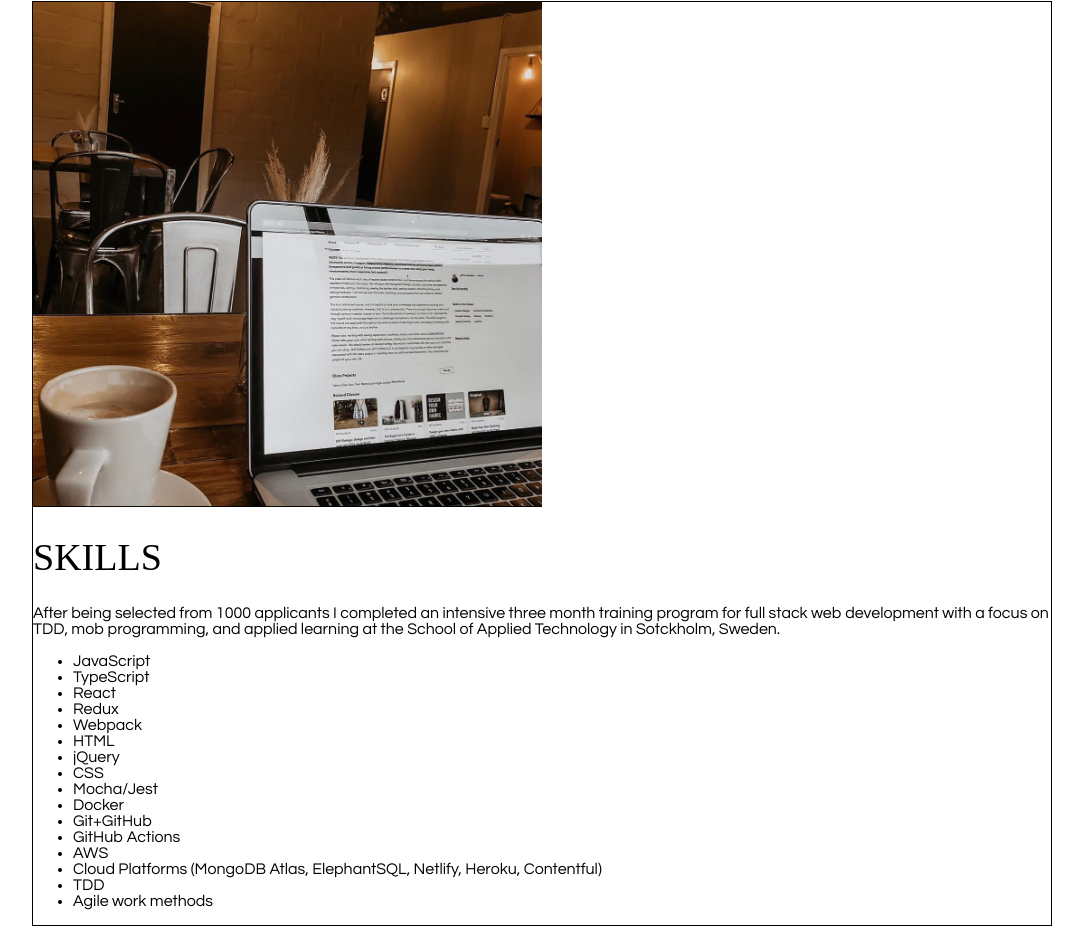
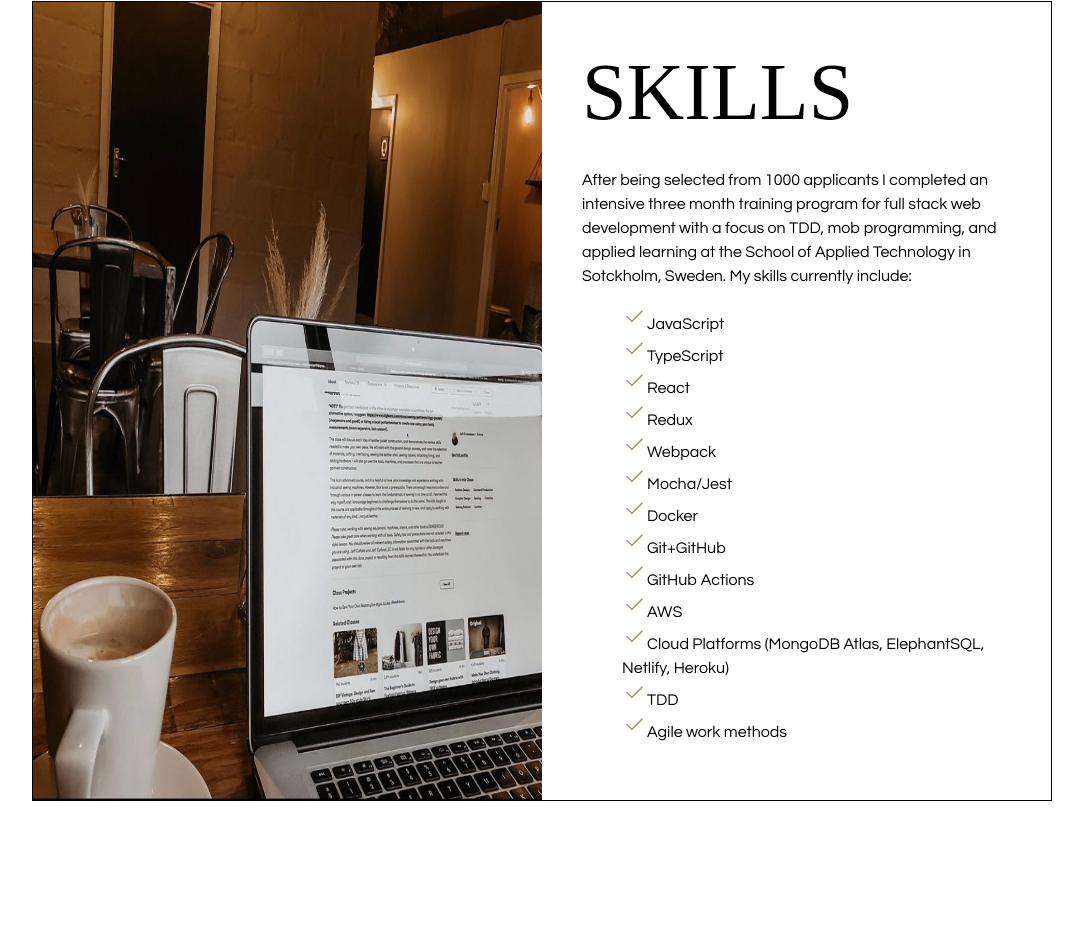
Before and after one commit to roelineburger/portfolio, a React (Create React App) app: page / in a window 1280 px wide. Shown: the part 2675-3627 px from the top of the page, without its empty margins (98-1181 px from the left). After the commit the page ends 3576 px from the top, so only its background shows below. Built offline with nearby package versions, Linux system fonts and the light colour scheme; a web font is replaced by a local one.

Commit message:
Skills section complete

```diff
--- a/src/Components/Portfolio/index.tsx
+++ b/src/Components/Portfolio/index.tsx
@@ -1,5 +1,5 @@
 import React from "react";
-
+import img from "./1.svg";
 import "./styles.css";
 
 const Portfolio = () => {
@@ -15,7 +15,7 @@ const Portfolio = () => {
         <article className="portfolio-card">
           <h1 className="holder"></h1>
           <p>RECIPE APP</p>
-          <button className="portfolio-card_btn">MORE</button>
+          <button className="portfolio-card_btn">MORE </button>
         </article>
         <article className="portfolio-card">
           <h1 className="holder"></h1>
--- a/src/Components/Portfolio/styles.css
+++ b/src/Components/Portfolio/styles.css
@@ -43,8 +43,7 @@
 
 .portfolio-card_btn:hover {
   transition: all 0.2s ease, visibility 0s;
-  background: black;
-  color: white;
+  background-color: rgba(189, 146, 97, 0.3);
 }
 
 .holder {
--- a/src/Components/Skills/index.tsx
+++ b/src/Components/Skills/index.tsx
@@ -2,41 +2,80 @@ import React from "react";
 import "./styles.css";
 
 import img from "./1.jpg";
+import img2 from "./2.svg";
 
 const Skills = () => {
   return (
     <div className="skills">
       <div className="skills-wrapper">
-        <img className="about-img" src={img} />
+        <img className="skills-img" src={img} />
+        <section className="skills-text">
           <h1 className="skills-title">SKILLS</h1>
 
           <p>
             After being selected from 1000 applicants I completed an intensive
             three month training program for full stack web development with a
             focus on TDD, mob programming, and applied learning at the School of
-          Applied Technology in Sotckholm, Sweden.
+            Applied Technology in Sotckholm, Sweden. My skills currently
+            include:
           </p>
+
           <ul>
-          <li>JavaScript</li>
-          <li>TypeScript</li>
-          <li>React</li>
-          <li>Redux</li>
-          <li>Webpack</li>
-          <li>HTML</li>
-          <li>jQuery</li>
-          <li>CSS</li>
-          <li>Mocha/Jest</li>
-          <li>Docker</li>
-          <li>Git+GitHub</li>
-          <li>GitHub Actions</li>
-          <li>AWS</li>
             <li>
-            Cloud Platforms (MongoDB Atlas, ElephantSQL, Netlify, Heroku,
-            Contentful)
+              <img className="skills-check" src={img2} />
+              JavaScript
             </li>
-          <li>TDD</li>
-          <li>Agile work methods</li>
+            <li>
+              <img className="skills-check" src={img2} />
+              TypeScript
+            </li>
+            <li>
+              <img className="skills-check" src={img2} />
+              React
+            </li>
+            <li>
+              <img className="skills-check" src={img2} />
+              Redux
+            </li>
+            <li>
+              <img className="skills-check" src={img2} />
+              Webpack
+            </li>
+
+            <li>
+              <img className="skills-check" src={img2} />
+              Mocha/Jest
+            </li>
+            <li>
+              <img className="skills-check" src={img2} />
+              Docker
+            </li>
+            <li>
+              <img className="skills-check" src={img2} />
+              Git+GitHub
+            </li>
+            <li>
+              <img className="skills-check" src={img2} />
+              GitHub Actions
+            </li>
+            <li>
+              <img className="skills-check" src={img2} />
+              AWS
+            </li>
+            <li>
+              <img className="skills-check" src={img2} />
+              Cloud Platforms (MongoDB Atlas, ElephantSQL, Netlify, Heroku)
+            </li>
+            <li>
+              <img className="skills-check" src={img2} />
+              TDD
+            </li>
+            <li>
+              <img className="skills-check" src={img2} />
+              Agile work methods
+            </li>
           </ul>
+        </section>
       </div>
     </div>
   );
--- a/src/Components/Skills/styles.css
+++ b/src/Components/Skills/styles.css
@@ -5,14 +5,31 @@
 }
 
 .skills-wrapper {
+  display: flex;
+  border: solid 1px black;
   width: 1018px;
-  border: solid 1px black;
-  flex-wrap: wrap;
 }
 
 .skills-title {
   font-family: "GFS Didot", serif;
-  font-size: 38px;
-  font-weight: 100;
-  width: 100%;
+  font-size: 80px;
+  font-weight: 200;
+  margin: 0;
 }
+
+ul {
+  list-style-type: none;
+}
+
+.skills-check {
+  height: 25px;
+}
+
+.skills-img {
+  width: 50%;
+}
+
+.skills-text {
+  padding: 30px 40px 40px 40px;
+  line-height: 1.5;
+}
```
Also changed, not shown: src/Components/Portfolio/1.svg (added), src/Components/Skills/2.svg (added). Lines whose indentation alone changed are shown as unchanged.
